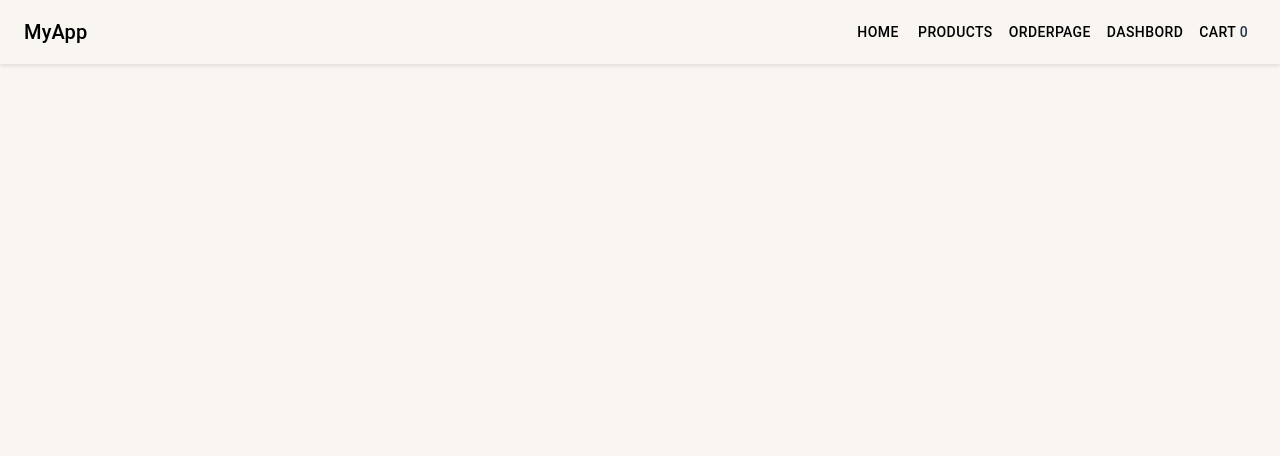
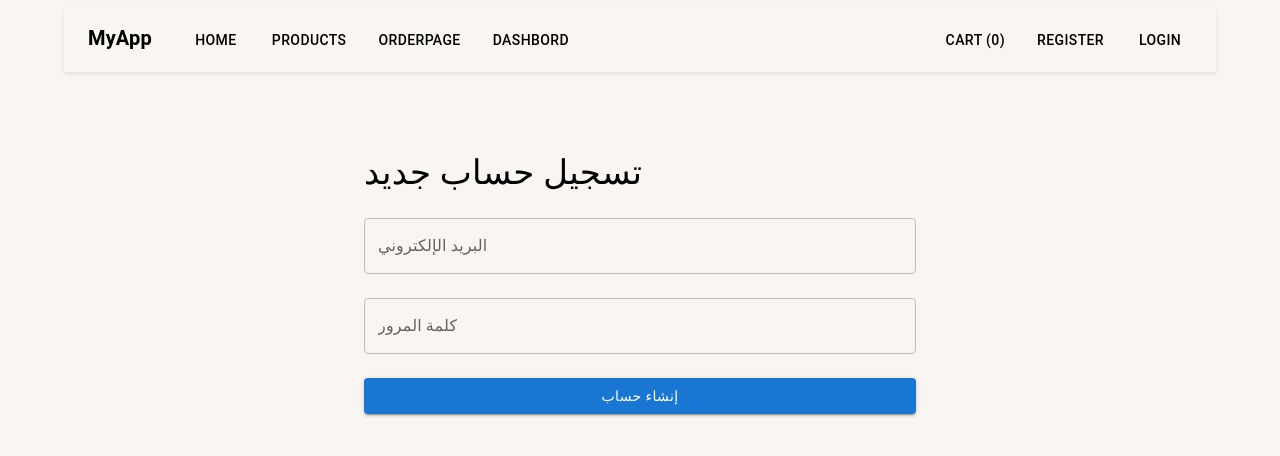
Before and after one commit to rashidbazar25/Shop-and-select-your-location, a React (Vite) app: page /register in a window 1280 px wide. Shown: the top 456 px of the page. Built offline with nearby package versions, Linux system fonts and the light colour scheme; no server answers.

Commit message:
regester and login

```diff
--- a/src/App.jsx
+++ b/src/App.jsx
@@ -8,6 +8,9 @@ import { Route ,Routes } from 'react-router-dom'
 import Home from './componts/Home'
 import Cart from './componts/Cart'
 import OrdersPage from './componts/OrdersPage'
+import Register from './componts/Register '
+import Login from './componts/Login'
+import ProtectedAdminRoute from './componts/ProtectedAdminRoute'
 
 function App() {
 
@@ -19,9 +22,19 @@ function App() {
 
       <Route path='/' element = {<Home/>} />
       <Route path='/products' element = {<Products/>} />
-      <Route path='/dashbord' element = {<Dashbord/>} />
       <Route path='/cart' element = {<Cart/>} />
       <Route path='/orderPage' element = {<OrdersPage/>} />
+      <Route path="/register" element={<Register />} />
+      <Route path="/login" element={<Login />} />
+
+      <Route
+  path="/dashboard"
+  element={
+    <ProtectedAdminRoute>
+      <Dashbord />
+    </ProtectedAdminRoute>
+  }
+/>
 
 
     </Routes>
--- /dev/null
+++ b/src/componts/Login.jsx
@@ -0,0 +1,53 @@
+import { useState } from "react";
+import { auth } from "../firebase";
+import { signInWithEmailAndPassword } from "firebase/auth";
+import {
+  Box,
+  Button,
+  TextField,
+  Typography,
+  Container,
+} from "@mui/material";
+import { useNavigate } from "react-router-dom";
+
+const Login = () => {
+  const [email, setEmail] = useState("");
+  const [password, setPassword] = useState("");
+  const navigate = useNavigate();
+
+  const handleLogin = async () => {
+    try {
+      await signInWithEmailAndPassword(auth, email, password);
+      alert("✅ تم تسجيل الدخول");
+      navigate("/dashboard"); // عدّل حسب وجهتك
+    } catch (error) {
+      alert("❌ خطأ: " + error.message);
+    }
+  };
+
+  return (
+    <Container maxWidth="sm">
+      <Box mt={10} display="flex" flexDirection="column" gap={3}>
+        <Typography variant="h4">تسجيل الدخول</Typography>
+        <TextField
+          label="البريد الإلكتروني"
+          value={email}
+          onChange={(e) => setEmail(e.target.value)}
+          fullWidth
+        />
+        <TextField
+          label="كلمة المرور"
+          type="password"
+          value={password}
+          onChange={(e) => setPassword(e.target.value)}
+          fullWidth
+        />
+        <Button variant="contained" onClick={handleLogin}>
+          تسجيل الدخول
+        </Button>
+      </Box>
+    </Container>
+  );
+};
+
+export default Login;
--- a/src/componts/Navbar.jsx
+++ b/src/componts/Navbar.jsx
@@ -1,43 +1,92 @@
-
-import { AppBar, Toolbar, Typography, Button, Box } from '@mui/material';
-import { useSelector } from 'react-redux';
-import { Link as RouterLink } from 'react-router-dom';
+import { AppBar, Toolbar, Typography, Button, Box } from "@mui/material";
+import { useSelector } from "react-redux";
+import { Link as RouterLink, useNavigate } from "react-router-dom";
+import { useEffect, useState } from "react";
+import { onAuthStateChanged, signOut } from "firebase/auth";
+import { auth } from "../firebase";
 
 const Navbar = () => {
+  const cart = useSelector((S) => S.cart.items);
+  const [user, setUser] = useState(null);
+  const navigate = useNavigate();
 
- const cart = useSelector((S)=>S.cart.items);
- console.log(cart);
+  useEffect(() => {
+    const unsubscribe = onAuthStateChanged(auth, (currentUser) => {
+      setUser(currentUser);
+    });
+    return () => unsubscribe();
+  }, []);
 
+  const handleLogout = async () => {
+    try {
+      await signOut(auth);
+      navigate("/login");
+    } catch (err) {
+      console.error("فشل تسجيل الخروج", err);
+    }
+  };
 
   return (
-    <AppBar  color="#f9f6f2"
-     sx={{
-    width:"100%",
-    boxShadow: '0 2px 4px rgba(0, 0, 0, 0.1)',
-    backgroundColor:"#f9f6f2"
-  }} >
-      <Toolbar sx={{ display: 'flex', justifyContent: 'space-between' }}>
-        <Typography variant="h6" component="div">
-          MyApp
-        </Typography>
-        <Box>
+    <AppBar
+      position="static"
+      sx={{
+        width: "100%",
+        boxShadow: "0 2px 4px rgba(0, 0, 0, 0.1)",
+        backgroundColor: "#f9f6f2",
+        color: "#000",
+      }}
+    >
+      <Toolbar sx={{ display: "flex", justifyContent: "space-between" }}>
+        {/* الروابط اليمنى */}
+        <Box sx={{ display: "flex", gap: 2 }}>
+          <Typography
+            variant="h6"
+            component={RouterLink}
+            to="/"
+            sx={{
+              textDecoration: "none",
+              color: "#000",
+              fontWeight: "bold",
+              mr: 2,
+            }}
+          >
+            MyApp
+          </Typography>
+
           <Button color="inherit" component={RouterLink} to="/">
             Home
           </Button>
           <Button color="inherit" component={RouterLink} to="/products">
             Products
           </Button>
-           <Button color="inherit" component={RouterLink} to="/orderPage">
+          <Button color="inherit" component={RouterLink} to="/orderPage">
             OrderPage
           </Button>
           <Button color="inherit" component={RouterLink} to="/dashbord">
             Dashbord
           </Button>
+        </Box>
 
-            <Button color="inherit" component={RouterLink} to="/cart">
-           <span>cart<span style={{color:"#28364a" , marginBottom:"3px"}}> {cart.length}</span></span>
+        {/* الروابط اليسرى */}
+        <Box sx={{ display: "flex", alignItems: "center", gap: 2 }}>
+          <Button color="inherit" component={RouterLink} to="/cart">
+            Cart ({cart.length})
           </Button>
 
+          {!user ? (
+            <>
+              <Button color="inherit" component={RouterLink} to="/register">
+                Register
+              </Button>
+              <Button color="inherit" component={RouterLink} to="/login">
+                Login
+              </Button>
+            </>
+          ) : (
+            <Button color="inherit" onClick={handleLogout}>
+              Logout
+            </Button>
+          )}
         </Box>
       </Toolbar>
     </AppBar>
--- /dev/null
+++ b/src/componts/ProtectedAdminRoute.jsx
@@ -0,0 +1,31 @@
+import { useEffect, useState } from "react";
+import { useNavigate } from "react-router-dom";
+import { onAuthStateChanged } from "firebase/auth";
+import { auth } from "../firebase";
+
+const ADMIN_EMAIL = "admin@gmail.com"; // ✅ غيره لبريدك الحقيقي
+
+const ProtectedAdminRoute = ({ children }) => {
+  const navigate = useNavigate();
+  const [isChecking, setIsChecking] = useState(true);
+
+  useEffect(() => {
+    const unsubscribe = onAuthStateChanged(auth, (user) => {
+      if (!user || user.email !== ADMIN_EMAIL) {
+        navigate("/"); // ❌ رجوع للصفحة الرئيسية
+      } else {
+        setIsChecking(false); // ✅ اظهر الصفحة
+      }
+    });
+
+    return () => unsubscribe();
+  }, [navigate]);
+
+  if (isChecking) {
+    return <p style={{ textAlign: "center" }}>جاري التحقق...</p>;
+  }
+
+  return children;
+};
+
+export default ProtectedAdminRoute;
--- /dev/null
+++ b/src/componts/Register .jsx
@@ -0,0 +1,64 @@
+import { useState } from "react";
+import { auth, db } from "../firebase";
+import { createUserWithEmailAndPassword } from "firebase/auth";
+import { doc, setDoc } from "firebase/firestore";
+import {
+  Box,
+  Button,
+  TextField,
+  Typography,
+  Container,
+} from "@mui/material";
+
+const Register = () => {
+  const [email, setEmail] = useState("");
+  const [password, setPassword] = useState("");
+
+  const handleRegister = async () => {
+    try {
+      const userCredential = await createUserWithEmailAndPassword(
+        auth,
+        email,
+        password
+      );
+
+      const user = userCredential.user;
+
+      // حفظ معلومات المستخدم في Firestore
+      await setDoc(doc(db, "users", user.uid), {
+        email: user.email,
+        role: "user", // يمكن تغييره لاحقًا إلى "admin"
+      });
+
+      alert("تم إنشاء الحساب بنجاح ✅");
+    } catch (error) {
+      alert("خطأ: " + error.message);
+    }
+  };
+
+  return (
+    <Container maxWidth="sm">
+      <Box mt={10} display="flex" flexDirection="column" gap={3}>
+        <Typography variant="h4">تسجيل حساب جديد</Typography>
+        <TextField
+          label="البريد الإلكتروني"
+          value={email}
+          onChange={(e) => setEmail(e.target.value)}
+          fullWidth
+        />
+        <TextField
+          label="كلمة المرور"
+          type="password"
+          value={password}
+          onChange={(e) => setPassword(e.target.value)}
+          fullWidth
+        />
+        <Button variant="contained" onClick={handleRegister}>
+          إنشاء حساب
+        </Button>
+      </Box>
+    </Container>
+  );
+};
+
+export default Register;
--- a/src/firebase.js
+++ b/src/firebase.js
@@ -1,7 +1,9 @@
 import { initializeApp } from "firebase/app";
 import { getFirestore } from "firebase/firestore";
 import { getStorage } from "firebase/storage";
+import { getAuth } from "firebase/auth";
 
+// ✅ إعدادات Firebase
 const firebaseConfig = {
   apiKey: "AIzaSyDMPWbRVOnbV5Lm-32n7rXL6kp5_U5TBqs",
   authDomain: "shoping-c817a.firebaseapp.com",
@@ -12,7 +14,10 @@ const firebaseConfig = {
   measurementId: "G-0RKQXGXKVP"
 };
 
+// ✅ تهيئة التطبيق
 const app = initializeApp(firebaseConfig);
 
+// ✅ تجهيز الخدمات
 export const db = getFirestore(app);
 export const storage = getStorage(app);
+export const auth = getAuth(app); // ✅ أضف هذا السطر
```
